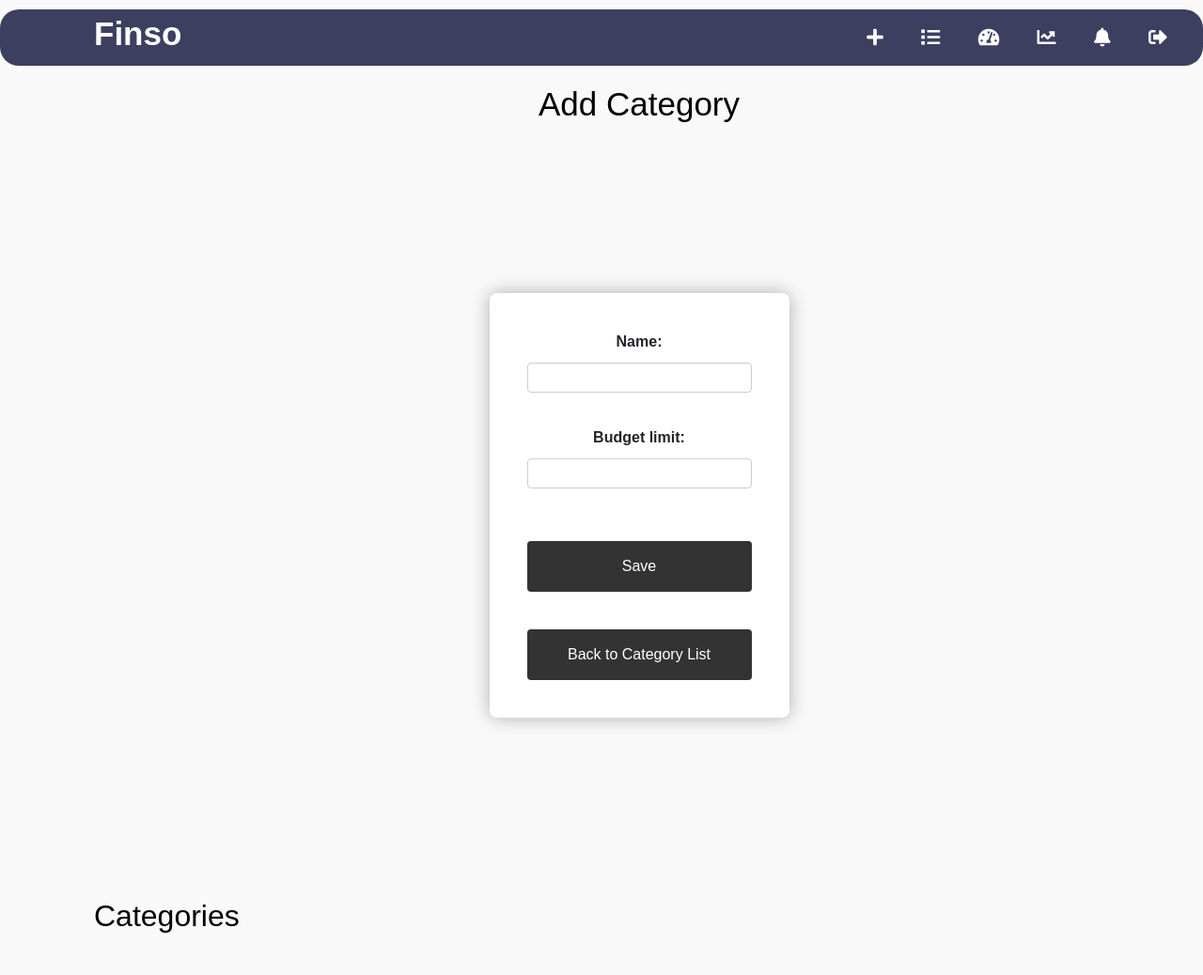
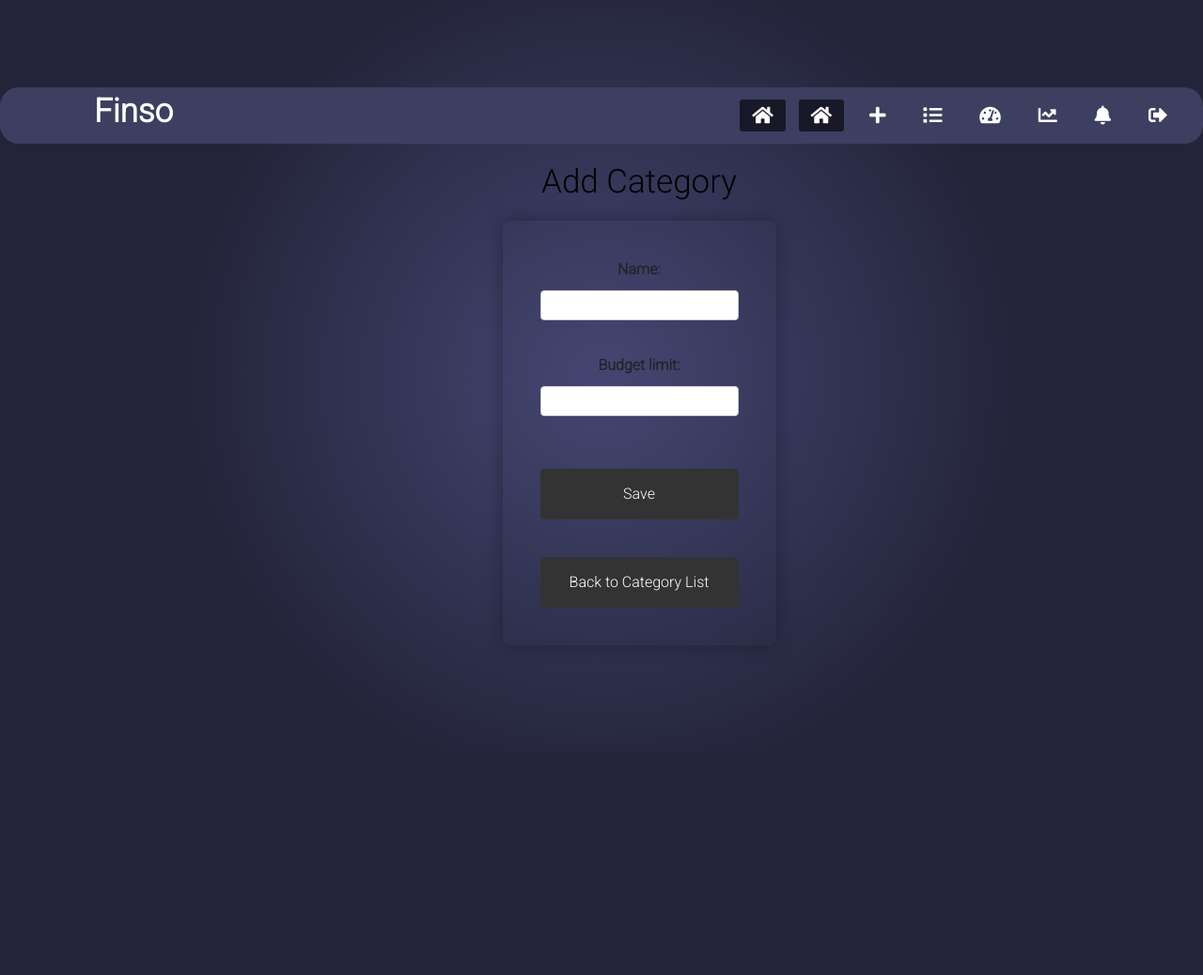
Before and after one commit to Vardhan-Mundada/Binary_Brigade_SGU, a Django app: page /add_categories/ in a window 1280 px wide. Shown: the whole page at 94% size. After the commit the page ends 757 px from the top, so only its background shows below. Run offline with Django 5.2, Linux system fonts and the light colour scheme; the visitor is signed in with stand-in values (Sample User, id 1); data that the repository does not hold is empty; parts of the project's set-up code (start-up, migrations or seed data) failed here and were passed over; some libraries are stand-ins or nearby versions.

Commit message:
Frontend

```diff
--- a/FinsoProject/main/static/base.css
+++ b/FinsoProject/main/static/base.css
@@ -19,7 +19,7 @@
     height: 60px;
     width: 100%;
     border-radius: 20px;
-    margin-top: 10px;
+    /* margin-top: 0px; */
     display: flex;
 
     justify-content: space-between;
--- a/FinsoProject/main/templates/add_category.html
+++ b/FinsoProject/main/templates/add_category.html
@@ -3,9 +3,10 @@
 {% block title %}Add Category{% endblock %}
 
 {% block content %}
+
+{% load static %}
+<link rel="stylesheet" href="{% static 'style.css' %}">
 <style>
-    /* add_category.css */
-
     /* Reset CSS */
     * {
         margin: 0;
@@ -13,10 +14,7 @@
         box-sizing: border-box;
     }
 
-    body {
-        font-family: Arial, sans-serif;
-        background-color: #f9f9f9; /* Light gray background */
-    }
+
 
     .content {
         margin-left: 80px; /* Adjust according to navbar width */
@@ -34,9 +32,8 @@
     .category-form {
         max-width: 500px; /* Increased width */
         padding-top: 5rem;
-        margin: 10rem auto; /* Center the form horizontally */
-
-        background-color: #fff; /* White background */
+        /* margin: 10rem auto;  */
+         /* White background */
         padding: 40px; /* Increased padding */
         border-radius: 8px;
         box-shadow: 0 0 20px rgba(0, 0, 0, 0.3); /* Intense box shadow */
@@ -184,6 +181,9 @@
             padding: 0;
             margin: 0;
         }
+        body{
+            justify-content: flex-start;
+        }
 
         .category-list li {
             padding: 1rem;
@@ -201,16 +201,7 @@
         <a href="{% url 'category_list' %}" class="category-button-back">Back to Category List</a>
     </form>
 
-    <section class="category-list" style="margin-top: 2rem;">
-        <h2 style="color: rgb(0, 0, 0);">Categories</h2>
-        <ul style="list-style: none; display: flex; flex-wrap: wrap; padding: 0;">
-            {% for category in categories %}
-                <li style="padding: 1rem; background-color: rgba(32, 58, 81, 0); margin-right: 1%; box-shadow: 0 0.25rem 2rem 0 rgba(0, 0, 0, 0.205); margin-top: 1rem; border-radius: 10px; color: rgb(0, 0, 0);">
-                    {{ category.name }} <br> <span>Limit :</span>{{ category.budget_limit }}
-                </li>
-            {% endfor %}
-        </ul>
-    </section>
+
 </div>
 
 {% endblock %}
--- a/FinsoProject/main/templates/analytics.html
+++ b/FinsoProject/main/templates/analytics.html
@@ -81,7 +81,7 @@
             height: 400px;
         }
         .left-container{
-            margin-left: 20vw;
+            margin-left: 0vw;
         }
         .income{
             display: none;
--- a/FinsoProject/main/templates/base.html
+++ b/FinsoProject/main/templates/base.html
@@ -26,10 +26,16 @@
                 </label>
             </li>
             {% if user.is_authenticated %}
+            <li><a class="active" href="{% url 'login' %}"><i class="fas fa-home icon"></i>
+                <p>Home</p>
+            </a></li>
+            <li><a class="active" href="{% url 'profile' %}"><i class="fas fa-home icon"></i>
+                <p>Profile</p>
+            </a></li>
             <li><a href="{% url 'addall' %}"><i class="fas fa-plus"></i>
                     <p>Add</p>
                 </a></li>
-            <li><a href="#"><i class="fas fa-list icon"></i>
+            <li><a href="{% url 'analytics' %}"><i class="fas fa-list icon"></i>
                     <p>List</p>
                 </a></li>
             <li><a href="{% url 'dashboard' %}"><i class="fas fa-tachometer-alt icon"></i>
@@ -45,7 +51,7 @@
                     <p>Logout</p>
                 </a></li>
             {% else %}
-            <li><a class="active" href="#"><i class="fas fa-home icon"></i>
+            <li><a class="active" href="{% url 'home' %}"><i class="fas fa-home icon"></i>
                     <p>Home</p>
                 </a></li>
             <li><a href="{% url 'login' %}"><i class="fas fa-sign-in-alt icon"></i>
```
Also changed, not shown: FinsoProject/main/templates/notifications.html (+10 -0 lines).
